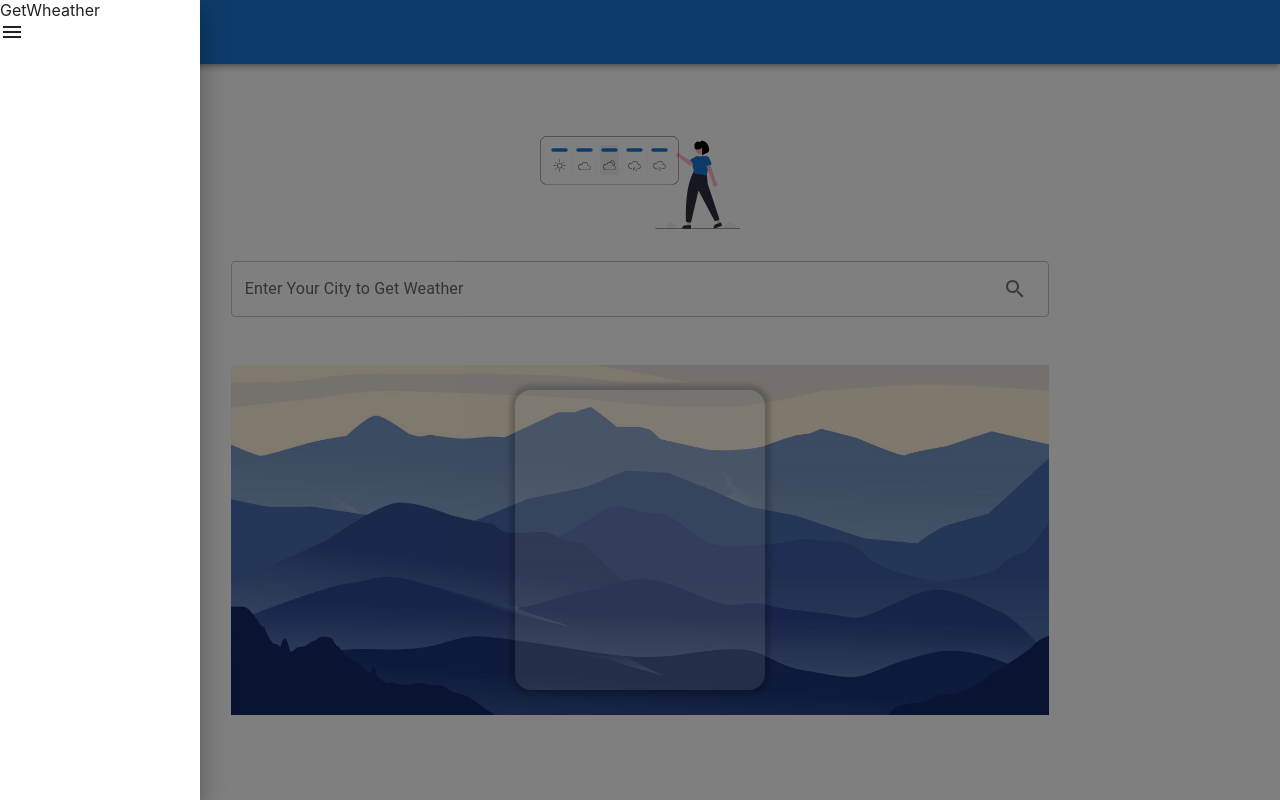
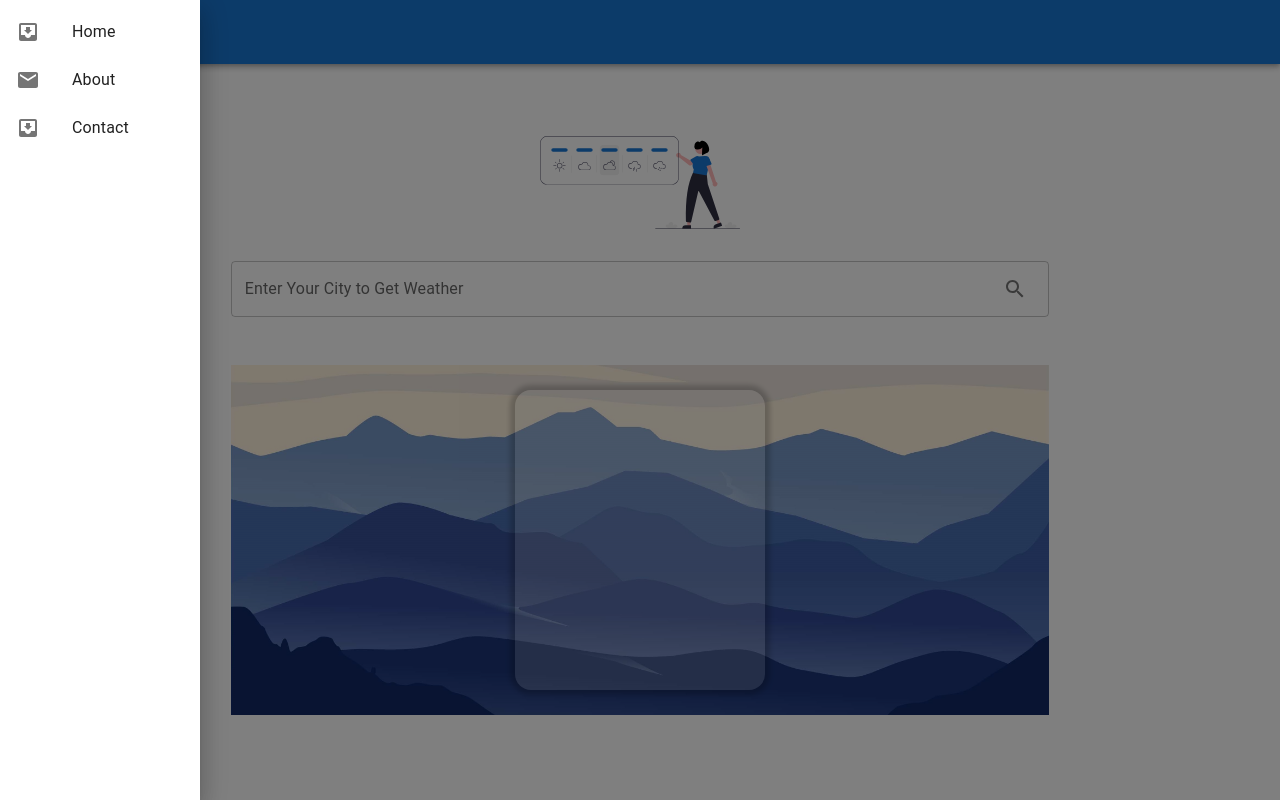
Before and after one commit to navdeepm20/wap, a React (Create React App) app: page / in a window 1280 px wide. Both pictures are taken after a click on the button 36 px from the left and 32 px from the top of the page. Built offline with nearby package versions, Linux system fonts and the light colour scheme.

Commit message:
fixed drawer bugs

```diff
--- a/src/components/Header.js
+++ b/src/components/Header.js
@@ -2,10 +2,16 @@ import React,{useState} from 'react'
 import AppBar from '@mui/material/AppBar';
 import Toolbar from '@mui/material/Toolbar';
 import Typography from '@mui/material/Typography';
-import Button from '@mui/material/Button';
+import List from '@mui/material/List';
+import Divider from '@mui/material/Divider';
+import ListItem from '@mui/material/ListItem';
+import ListItemIcon from '@mui/material/ListItemIcon';
+import ListItemText from '@mui/material/ListItemText';
 import IconButton from '@mui/material/IconButton';
 import MenuIcon from '@mui/icons-material/Menu';
 import Drawer from '@mui/material/Drawer';
+import InboxIcon from '@mui/icons-material/MoveToInbox';
+import MailIcon from '@mui/icons-material/Mail';
 function Header() {
 	const [drawerState,setDrawerState] = useState()
 	return (
@@ -27,9 +33,19 @@ function Header() {
 				</Typography>
 				</Toolbar>
 			</AppBar>
-			<Drawer anchor="left" open={drawerState} style={{width: '200px'}} width="500px">
-				GetWheather <MenuIcon onClick={()=>{setDrawerState(false)
-				console.log(drawerState)}}/>
+			<Drawer anchor="left" open={drawerState} onBlur={()=>{setDrawerState(false)	}} sx={{}}>
+			<List>
+																								{['Home', 'About', 'Contact'].map((text, index) => 						(
+																									<ListItem button key={text}>
+																										<ListItemIcon>
+																											{index % 2 === 0 ? <InboxIcon /> : <MailIcon />}
+																										</ListItemIcon>
+																										<ListItemText primary={text} />
+																									</ListItem>
+																									))}
+																							</List>
+			{/* <MenuIcon onClick={()=>{setDrawerState(false)
+			}}/> */}
 
           	</Drawer>
 		</header>
--- a/src/index.css
+++ b/src/index.css
@@ -37,6 +37,10 @@ code {
 }
 .MuiDrawer-paper {
   width: 200px !important;
+  /* height: calc(100% - 64px) !important; */
+  position: absolute;
+  top: 64px;
+  left: 0;
   }
 
   @media (max-width: 1200px) {
```
